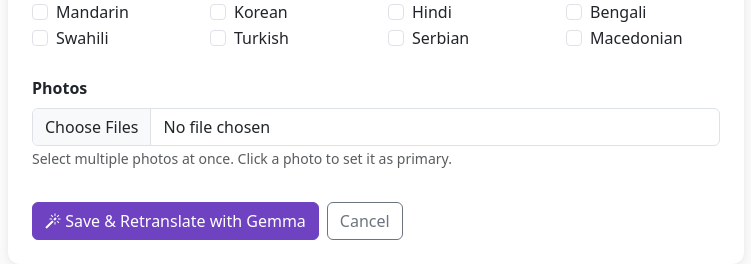
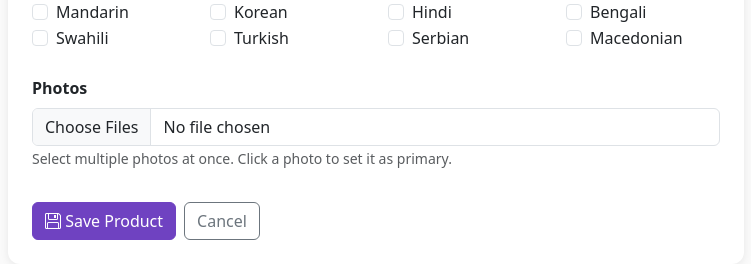
Before and after one commit to modnakapsula/craftbridge, a Flask app: template app/templates/producer/product_edit.html in a window 1280 px wide. Shown: the part 732-996 px from the top of the page, without its empty margins (264-1015 px from the left). Run offline with Flask 3, Linux system fonts and the light colour scheme; the template is opened without the code that fills it, so the values that code supplies are empty; the visitor is signed in with stand-in values (Sample User, id 1); data comes from the database, SQL or seed files in the repository.

Commit message:
Remove auto-translate on save, add Save Product button
Co-Authored-By: Claude Sonnet 4.6 <noreply@anthropic.com>

```diff
--- a/app/routes/producer.py
+++ b/app/routes/producer.py
@@ -140,19 +140,7 @@ def product_new():
                 product.images = images
                 db.session.commit()
 
-        if description and target_countries:
-            try:
-                translations = gemma.translate(description, target_countries, current_user.language)
-                product.descriptions_translated = translations
-                name_translations = gemma.translate(name, target_countries, current_user.language)
-                product.names_translated = name_translations
-                product.marketing_text = gemma.generate_marketing_text(description, current_user.language)
-                db.session.commit()
-                flash("Product created and automatically translated by Gemma!", "success")
-            except Exception as e:
-                flash(f"Product created, but Gemma translation failed: {e}", "warning")
-        else:
-            flash("Product created.", "success")
+        flash("Product saved.", "success")
 
         return redirect(url_for("producer.products"))
 
@@ -173,21 +161,8 @@ def product_edit(product_id):
         target_countries = request.form.getlist("target_countries")
         product.target_countries = target_countries
 
-        if product.description_original and target_countries:
-            try:
-                translations = gemma.translate(product.description_original, target_countries, current_user.language)
-                product.descriptions_translated = translations
-                name_translations = gemma.translate(product.name, target_countries, current_user.language)
-                product.names_translated = name_translations
-                product.marketing_text = gemma.generate_marketing_text(product.description_original, current_user.language)
-                db.session.commit()
-                flash("Product updated and translated by Gemma!", "success")
-            except Exception as e:
-                db.session.commit()
-                flash(f"Saved, but Gemma translation failed: {e}", "warning")
-        else:
-            db.session.commit()
-            flash("Product updated.", "success")
+        db.session.commit()
+        flash("Product saved.", "success")
 
         files = request.files.getlist("photos")
         if files and files[0].filename:
--- a/app/templates/producer/product_edit.html
+++ b/app/templates/producer/product_edit.html
@@ -117,7 +117,7 @@
 
                 <div class="d-flex gap-2">
                     <button type="submit" class="btn btn-primary" id="saveBtn">
-                        <i class="bi bi-magic"></i> Save & Retranslate with Gemma
+                        <i class="bi bi-floppy"></i> Save Product
                     </button>
                     <a href="{{ url_for('producer.products') }}" class="btn btn-outline-secondary">Cancel</a>
                 </div>
--- a/app/templates/producer/product_form.html
+++ b/app/templates/producer/product_form.html
@@ -98,7 +98,7 @@
 
                 <div class="d-flex gap-2">
                     <button type="submit" class="btn btn-primary" id="saveBtn">
-                        <i class="bi bi-magic"></i> Save & Translate with Gemma
+                        <i class="bi bi-floppy"></i> Save Product
                     </button>
                     <a href="{{ url_for('producer.products') }}" class="btn btn-outline-secondary">Cancel</a>
                 </div>
```
